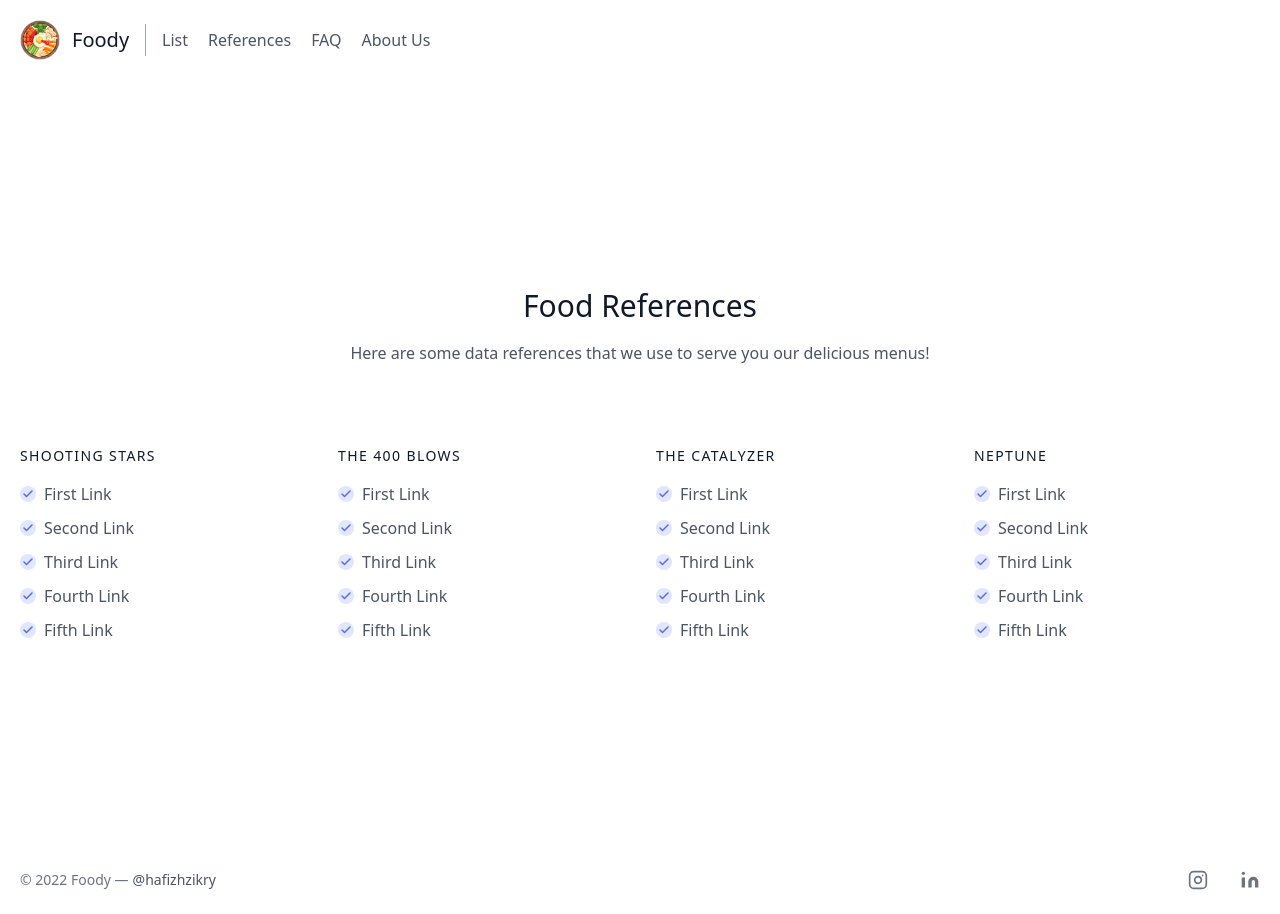
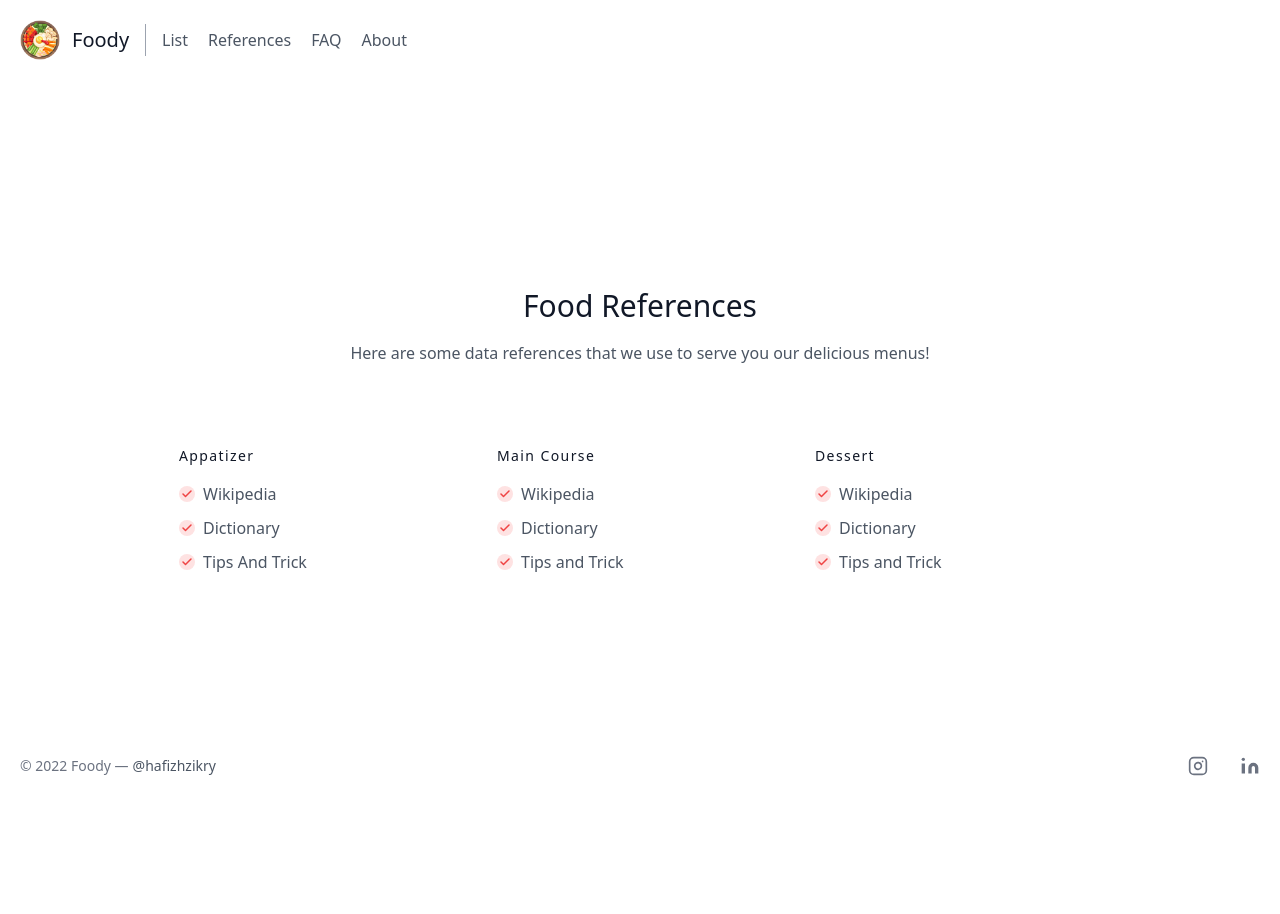
Before and after one commit to hafizhzikry24/foody, a Next.js app: page /references in a window 1280 px wide. After the commit the page ends 846 px from the top, so only its background shows below. Built offline with nearby package versions, Linux system fonts and the light colour scheme.

Commit message:
fix command

```diff
--- a/pages/about.js
+++ b/pages/about.js
@@ -33,7 +33,7 @@ export default function about() {
                   <h2 className="font-medium title-font mt-4 text-gray-900 text-lg">
                     Muhammad Hafizh Zikry
                   </h2>
-                  <div className="w-12 h-1 bg-indigo-500 rounded mt-2 mb-4"></div>
+                  <div className="w-12 h-1 bg-red-500 rounded mt-2 mb-4"></div>
                   <p className="text-base">
                     Just people living in the wild world and want to found the
                     mean of life of world that created by god
@@ -42,15 +42,11 @@ export default function about() {
               </div>
               <div className="sm:w-2/3 sm:pl-8 sm:py-8 sm:border-l border-gray-200 sm:border-t-0 border-t mt-4 pt-4 sm:mt-0 text-center sm:text-left">
                 <p className="leading-relaxed text-lg mb-4">
-                  Meggings portland fingerstache lyft, post-ironic fixie man bun
-                  banh mi umami everyday carry hexagon locavore direct trade art
-                  party. Locavore small batch listicle gastropub farm-to-table
-                  lumbersexual salvia messenger bag. Coloring book flannel
-                  truffaut craft beer drinking vinegar sartorial, disrupt
-                  fashion axe normcore meh butcher. Portland 90's scenester
-                  vexillologist forage post-ironic asymmetrical, chartreuse
-                  disrupt butcher paleo intelligentsia pabst before they sold
-                  out four loko. 3 wolf moon brooklyn.
+                Foody is application that containing how to make a food with tasty
+                this application developing with next.js with that best practice that i learn
+                 that a complex fiture and son easy to develop
+                 and this application deploying with vercel that have a complex fiture ti deploy so make it easy
+                 i hope i can developing this app
                 </p>
               </div>
             </div>
--- a/pages/components/Footer.js
+++ b/pages/components/Footer.js
@@ -1,18 +1,18 @@
 export default function Footer() {
     return (
-        <footer className="text-gray-600 body-font">
+        <footer className="sticky bottom-0 text-gray-600 body-font z-50 bg-white">
             <div className="container px-5 py-6  mx-auto flex items-center sm:flex-row flex-col">
                 <p className="text-sm text-gray-500 sm:mt-0 mt-4">© 2022 Foody —
-                    <a href="https://twitter.com/knyttneve" rel="noopener noreferrer" className="text-gray-600 ml-1" target="_blank">@hafizhzikry</a>
+                    <a href="https://twitter.com/knyttneve" rel="noopener noreferrer" className="text-gray-600 ml-1 hover:text-gray-900" target="_blank">@hafizhzikry</a>
                 </p>
-                <span className="inline-flex sm:ml-auto sm:mt-0 mt-4 justify-center sm:justify-start">
-                    <a href = "https://www.instagram.com/hafizh.zikry/"className="ml-3 text-gray-500">
+                <span className="inline-flex sm:ml-auto sm:mt-0 mt-4 justify-center sm:justify-start ">
+                    <a href = "https://www.instagram.com/hafizh.zikry/"className="ml-3 text-gray-500  hover:text-gray-900">
                         <svg fill="none" stroke="currentColor" strokeLinecap="round" strokeLinejoin="round" strokeWidth="2" className="w-5 h-5" viewBox="0 0 24 24">
                             <rect width="20" height="20" x="2" y="2" rx="5" ry="5"></rect>
                             <path d="M16 11.37A4 4 0 1112.63 8 4 4 0 0116 11.37zm1.5-4.87h.01"></path>
                         </svg>
                     </a>
-                    <a href="https://www.linkedin.com/in/muhammad-hafizh-zikry-784b37249/" className="ml-8 text-gray-500">
+                    <a href="https://www.linkedin.com/in/muhammad-hafizh-zikry-784b37249/" className="ml-8 text-gray-500 hover:text-gray-900">
                         <svg fill="currentColor" stroke="currentColor" strokeLinecap="round" strokeLinejoin="round" strokeWidth="0" className="w-5 h-5" viewBox="0 0 24 24">
                             <path stroke="none" d="M16 8a6 6 0 016 6v7h-4v-7a2 2 0 00-2-2 2 2 0 00-2 2v7h-4v-7a6 6 0 016-6zM2 9h4v12H2z"></path>
                             <circle cx="4" cy="4" r="2" stroke="none"></circle>
--- a/pages/components/Header.js
+++ b/pages/components/Header.js
@@ -24,7 +24,7 @@ export default function Header() {
             FAQ
           </Link>
           <Link className="mr-5 hover:text-gray-900" href="/about">
-            About Us
+            About
           </Link>
         </nav>
       </div>
--- a/pages/detail/[id].js
+++ b/pages/detail/[id].js
@@ -53,7 +53,7 @@ export default function Detail() {
             <div class="flex justify-center">
               <Link
                 href={data.original_video_url ?? ''}
-                class="inline-flex text-white bg-indigo-500 border-0 py-2 px-6 focus:outline-none hover:bg-indigo-600 rounded text-lg"
+                class="inline-flex text-white bg-red-500 border-0 py-2 px-6 focus:outline-none hover:bg-red-600 rounded text-lg transition ease-in-out delay-150 bg-blue-500 hover:-translate-y-1 hover:scale-110 hover:bg-indigo-500 duration-300"
               >
                 Watch Videos
               </Link>
--- a/pages/references.js
+++ b/pages/references.js
@@ -1,6 +1,7 @@
 import Meta from "./components/Meta";
 import Header from "./components/Header";
 import Footer from "./components/Footer";
+import Link from "next/link";
 
 export default function References() {
   return (
@@ -20,14 +21,15 @@ export default function References() {
               delicious menus!
             </p>
           </div>
-          <div className="flex flex-wrap -m-4">
+          <div className="flex flex-wrap -m-4  justify-center">
+
             <div className="p-4 lg:w-1/4 sm:w-1/2 w-full">
               <h2 className="font-medium title-font tracking-widest text-gray-900 mb-4 text-sm text-center sm:text-left">
-                SHOOTING STARS
+                Appatizer
               </h2>
               <nav className="flex flex-col sm:items-start sm:text-left text-center items-center -mb-1 space-y-2.5">
-                <a>
-                  <span className="bg-indigo-100 text-indigo-500 w-4 h-4 mr-2 rounded-full inline-flex items-center justify-center">
+                <Link href ="https://id.wikipedia.org/wiki/Hidangan_pembuka">
+                  <span className="bg-red-100 text-red-500 w-4 h-4 mr-2 rounded-full inline-flex items-center justify-center">
                     <svg
                       fill="none"
                       stroke="currentColor"
@@ -40,10 +42,12 @@ export default function References() {
                       <path d="M20 6L9 17l-5-5"></path>
                     </svg>
                   </span>
-                  First Link
-                </a>
-                <a>
-                  <span className="bg-indigo-100 text-indigo-500 w-4 h-4 mr-2 rounded-full inline-flex items-center justify-center">
+                  Wikipedia
+                </Link>
+
+
+                <Link href ="https://id.wikipedia.org/wiki/Hidangan_pembuka">
+                  <span className="bg-red-100 text-red-500 w-4 h-4 mr-2 rounded-full inline-flex items-center justify-center">
                     <svg
                       fill="none"
                       stroke="currentColor"
@@ -56,10 +60,10 @@ export default function References() {
                       <path d="M20 6L9 17l-5-5"></path>
                     </svg>
                   </span>
-                  Second Link
-                </a>
-                <a>
-                  <span className="bg-indigo-100 text-indigo-500 w-4 h-4 mr-2 rounded-full inline-flex items-center justify-center">
+                  Dictionary
+                </Link>
+                <Link href ="https://www.delightedcooking.com/what-are-appetizers.htm">
+                  <span className="bg-red-100 text-red-500 w-4 h-4 mr-2 rounded-full inline-flex items-center justify-center">
                     <svg
                       fill="none"
                       stroke="currentColor"
@@ -72,10 +76,17 @@ export default function References() {
                       <path d="M20 6L9 17l-5-5"></path>
                     </svg>
                   </span>
-                  Third Link
-                </a>
-                <a>
-                  <span className="bg-indigo-100 text-indigo-500 w-4 h-4 mr-2 rounded-full inline-flex items-center justify-center">
+                  Tips And Trick
+                </Link>
+              </nav>
+            </div>
+            <div className="p-4 lg:w-1/4 sm:w-1/2 w-full">
+              <h2 className="font-medium title-font tracking-widest text-gray-900 mb-4 text-sm text-center sm:text-left">
+                Main Course
+              </h2>
+              <nav className="flex flex-col sm:items-start sm:text-left text-center items-center -mb-1 space-y-2.5">
+              <Link href ="https://en.wikipedia.org/wiki/Main_course#:~:text=A%20main%20course%20is%20the%20featured%20or%20primary,courses.%20It%20usually%20follows%20the%20entr%C3%A9e%20%28%22entry%22%29%20course.">
+                  <span className="bg-red-100 text-red-500 w-4 h-4 mr-2 rounded-full inline-flex items-center justify-center">
                     <svg
                       fill="none"
                       stroke="currentColor"
@@ -88,10 +99,10 @@ export default function References() {
                       <path d="M20 6L9 17l-5-5"></path>
                     </svg>
                   </span>
-                  Fourth Link
-                </a>
-                <a>
-                  <span className="bg-indigo-100 text-indigo-500 w-4 h-4 mr-2 rounded-full inline-flex items-center justify-center">
+                  Wikipedia
+                </Link>
+                <Link href ="https://dictionary.cambridge.org/dictionary/english/entree?q=entree_1">
+                  <span className="bg-red-100 text-red-500 w-4 h-4 mr-2 rounded-full inline-flex items-center justify-center">
                     <svg
                       fill="none"
                       stroke="currentColor"
@@ -104,17 +115,10 @@ export default function References() {
                       <path d="M20 6L9 17l-5-5"></path>
                     </svg>
                   </span>
-                  Fifth Link
-                </a>
-              </nav>
-            </div>
-            <div className="p-4 lg:w-1/4 sm:w-1/2 w-full">
-              <h2 className="font-medium title-font tracking-widest text-gray-900 mb-4 text-sm text-center sm:text-left">
-                THE 400 BLOWS
-              </h2>
-              <nav className="flex flex-col sm:items-start sm:text-left text-center items-center -mb-1 space-y-2.5">
-                <a>
-                  <span className="bg-indigo-100 text-indigo-500 w-4 h-4 mr-2 rounded-full inline-flex items-center justify-center">
+                  Dictionary
+                </Link>
+                <Link href ="https://theworld.org/stories/2014-09-22/sure-you-are-what-you-eatbut-youre-also-how-you-translate-menu">
+                  <span className="bg-red-100 text-red-500 w-4 h-4 mr-2 rounded-full inline-flex items-center justify-center">
                     <svg
                       fill="none"
                       stroke="currentColor"
@@ -127,10 +131,17 @@ export default function References() {
                       <path d="M20 6L9 17l-5-5"></path>
                     </svg>
                   </span>
-                  First Link
-                </a>
-                <a>
-                  <span className="bg-indigo-100 text-indigo-500 w-4 h-4 mr-2 rounded-full inline-flex items-center justify-center">
+                  Tips and Trick
+                </Link>
+              </nav>
+            </div>
+            <div className="p-4 lg:w-1/4 sm:w-1/2 w-full">
+              <h2 className="font-medium title-font tracking-widest text-gray-900 mb-4 text-sm text-center sm:text-left">
+                Dessert
+              </h2>
+              <nav className="flex flex-col sm:items-start sm:text-left text-center items-center -mb-1 space-y-2.5">
+              <Link href ="https://en.wikipedia.org/wiki/Dessert">
+                  <span className="bg-red-100 text-red-500 w-4 h-4 mr-2 rounded-full inline-flex items-center justify-center">
                     <svg
                       fill="none"
                       stroke="currentColor"
@@ -143,10 +154,10 @@ export default function References() {
                       <path d="M20 6L9 17l-5-5"></path>
                     </svg>
                   </span>
-                  Second Link
-                </a>
-                <a>
-                  <span className="bg-indigo-100 text-indigo-500 w-4 h-4 mr-2 rounded-full inline-flex items-center justify-center">
+                  Wikipedia
+                </Link>
+                <Link href ="https://www.merriam-webster.com/dictionary/dessert">
+                  <span className="bg-red-100 text-red-500 w-4 h-4 mr-2 rounded-full inline-flex items-center justify-center">
                     <svg
                       fill="none"
                       stroke="currentColor"
@@ -159,10 +170,10 @@ export default function References() {
                       <path d="M20 6L9 17l-5-5"></path>
                     </svg>
                   </span>
-                  Third Link
-                </a>
-                <a>
-                  <span className="bg-indigo-100 text-indigo-500 w-4 h-4 mr-2 rounded-full inline-flex items-center justify-center">
+                  Dictionary
+                </Link>
+                <Link href ="https://ghostarchive.org/archive/xjJWi">
+                  <span className="bg-red-100 text-red-500 w-4 h-4 mr-2 rounded-full inline-flex items-center justify-center">
                     <svg
                       fill="none"
                       stroke="currentColor"
@@ -175,198 +186,8 @@ export default function References() {
                       <path d="M20 6L9 17l-5-5"></path>
                     </svg>
                   </span>
-                  Fourth Link
-                </a>
-                <a>
-                  <span className="bg-indigo-100 text-indigo-500 w-4 h-4 mr-2 rounded-full inline-flex items-center justify-center">
-                    <svg
-                      fill="none"
-                      stroke="currentColor"
-                      strokeLinecap="round"
-                      strokeLinejoin="round"
-                      strokeWidth="3"
-                      className="w-3 h-3"
-                      viewBox="0 0 24 24"
-                    >
-                      <path d="M20 6L9 17l-5-5"></path>
-                    </svg>
-                  </span>
-                  Fifth Link
-                </a>
-              </nav>
-            </div>
-            <div className="p-4 lg:w-1/4 sm:w-1/2 w-full">
-              <h2 className="font-medium title-font tracking-widest text-gray-900 mb-4 text-sm text-center sm:text-left">
-                THE CATALYZER
-              </h2>
-              <nav className="flex flex-col sm:items-start sm:text-left text-center items-center -mb-1 space-y-2.5">
-                <a>
-                  <span className="bg-indigo-100 text-indigo-500 w-4 h-4 mr-2 rounded-full inline-flex items-center justify-center">
-                    <svg
-                      fill="none"
-                      stroke="currentColor"
-                      strokeLinecap="round"
-                      strokeLinejoin="round"
-                      strokeWidth="3"
-                      className="w-3 h-3"
-                      viewBox="0 0 24 24"
-                    >
-                      <path d="M20 6L9 17l-5-5"></path>
-                    </svg>
-                  </span>
-                  First Link
-                </a>
-                <a>
-                  <span className="bg-indigo-100 text-indigo-500 w-4 h-4 mr-2 rounded-full inline-flex items-center justify-center">
-                    <svg
-                      fill="none"
-                      stroke="currentColor"
-                      strokeLinecap="round"
-                      strokeLinejoin="round"
-                      strokeWidth="3"
-                      className="w-3 h-3"
-                      viewBox="0 0 24 24"
-                    >
-                      <path d="M20 6L9 17l-5-5"></path>
-                    </svg>
-                  </span>
-                  Second Link
-                </a>
-                <a>
-                  <span className="bg-indigo-100 text-indigo-500 w-4 h-4 mr-2 rounded-full inline-flex items-center justify-center">
-                    <svg
-                      fill="none"
-                      stroke="currentColor"
-                      strokeLinecap="round"
-                      strokeLinejoin="round"
-                      strokeWidth="3"
-                      className="w-3 h-3"
-                      viewBox="0 0 24 24"
-                    >
-                      <path d="M20 6L9 17l-5-5"></path>
-                    </svg>
-                  </span>
-                  Third Link
-                </a>
-                <a>
-                  <span className="bg-indigo-100 text-indigo-500 w-4 h-4 mr-2 rounded-full inline-flex items-center justify-center">
-                    <svg
-                      fill="none"
-                      stroke="currentColor"
-                      strokeLinecap="round"
-                      strokeLinejoin="round"
-                      strokeWidth="3"
-                      className="w-3 h-3"
-                      viewBox="0 0 24 24"
-                    >
-                      <path d="M20 6L9 17l-5-5"></path>
-                    </svg>
-                  </span>
-                  Fourth Link
-                </a>
-                <a>
-                  <span className="bg-indigo-100 text-indigo-500 w-4 h-4 mr-2 rounded-full inline-flex items-center justify-center">
-                    <svg
-                      fill="none"
-                      stroke="currentColor"
-                      strokeLinecap="round"
-                      strokeLinejoin="round"
-                      strokeWidth="3"
-                      className="w-3 h-3"
-                      viewBox="0 0 24 24"
-                    >
-                      <path d="M20 6L9 17l-5-5"></path>
-                    </svg>
-                  </span>
-                  Fifth Link
-                </a>
-              </nav>
-            </div>
-            <div className="p-4 lg:w-1/4 sm:w-1/2 w-full">
-              <h2 className="font-medium title-font tracking-widest text-gray-900 mb-4 text-sm text-center sm:text-left">
-                NEPTUNE
-              </h2>
-              <nav className="flex flex-col sm:items-start sm:text-left text-center items-center -mb-1 space-y-2.5">
-                <a>
-                  <span className="bg-indigo-100 text-indigo-500 w-4 h-4 mr-2 rounded-full inline-flex items-center justify-center">
-                    <svg
-                      fill="none"
-                      stroke="currentColor"
-                      strokeLinecap="round"
-                      strokeLinejoin="round"
-                      strokeWidth="3"
-                      className="w-3 h-3"
-                      viewBox="0 0 24 24"
-                    >
-                      <path d="M20 6L9 17l-5-5"></path>
-                    </svg>
-                  </span>
-                  First Link
-                </a>
-                <a>
-                  <span className="bg-indigo-100 text-indigo-500 w-4 h-4 mr-2 rounded-full inline-flex items-center justify-center">
-                    <svg
-                      fill="none"
-                      stroke="currentColor"
-                      strokeLinecap="round"
-                      strokeLinejoin="round"
-                      strokeWidth="3"
-                      className="w-3 h-3"
-                      viewBox="0 0 24 24"
-                    >
-                      <path d="M20 6L9 17l-5-5"></path>
-                    </svg>
-                  </span>
-                  Second Link
-                </a>
-                <a>
-                  <span className="bg-indigo-100 text-indigo-500 w-4 h-4 mr-2 rounded-full inline-flex items-center justify-center">
-                    <svg
-                      fill="none"
-                      stroke="currentColor"
-                      strokeLinecap="round"
-                      strokeLinejoin="round"
-                      strokeWidth="3"
-                      className="w-3 h-3"
-                      viewBox="0 0 24 24"
-                    >
-                      <path d="M20 6L9 17l-5-5"></path>
-                    </svg>
-                  </span>
-                  Third Link
-                </a>
-                <a>
-                  <span className="bg-indigo-100 text-indigo-500 w-4 h-4 mr-2 rounded-full inline-flex items-center justify-center">
-                    <svg
-                      fill="none"
-                      stroke="currentColor"
-                      strokeLinecap="round"
-                      strokeLinejoin="round"
-                      strokeWidth="3"
-                      className="w-3 h-3"
-                      viewBox="0 0 24 24"
-                    >
-                      <path d="M20 6L9 17l-5-5"></path>
-                    </svg>
-                  </span>
-                  Fourth Link
-                </a>
-                <a>
-                  <span className="bg-indigo-100 text-indigo-500 w-4 h-4 mr-2 rounded-full inline-flex items-center justify-center">
-                    <svg
-                      fill="none"
-                      stroke="currentColor"
-                      strokeLinecap="round"
-                      strokeLinejoin="round"
-                      strokeWidth="3"
-                      className="w-3 h-3"
-                      viewBox="0 0 24 24"
-                    >
-                      <path d="M20 6L9 17l-5-5"></path>
-                    </svg>
-                  </span>
-                  Fifth Link
-                </a>
+                  Tips and Trick
+                </Link>
               </nav>
             </div>
           </div>
```
Also changed, not shown: pages/faq.js (+5 -10 lines).
